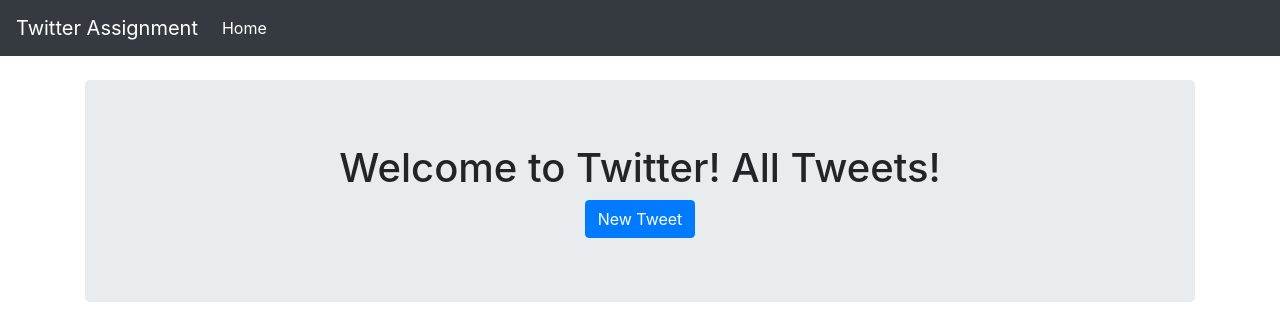
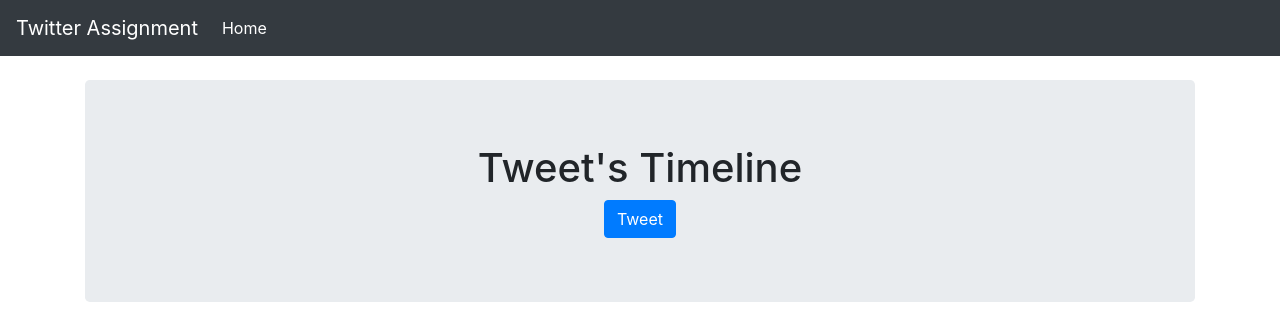
Before and after one commit to aryan-jadon/twitter-assignment-2021, a Django app: template templates/index.html in a window 1280 px wide. Shown: the top 311 px of the page. Run offline with Django 3.2, Linux system fonts and the light colour scheme; the template is opened without the code that fills it: most values are stand-ins (such as "Sample title", 1, 10 or a date in 2020); some libraries are stand-ins or nearby versions.

Commit message:
refactored files with structured code and comments

```diff
--- a/templates/index.html
+++ b/templates/index.html
@@ -1,8 +1,7 @@
 {% load static %}
-<!--Author: Swathi Anandram, Supreetha M A-->
 <!doctype html>
 <html lang="en">
-
+<!--Author: Swathi Anandram and Supreetha M A-->
 <head>
     <meta charset="utf-8">
     <meta name="viewport" content="width=device-width, initial-scale=1, shrink-to-fit=no">
@@ -48,9 +47,9 @@
 
 <main role="main" class="container">
     <div class="jumbotron" style="text-align: center;">
-      <h1>Welcome to Twitter! All Tweets!</h1>
+        <h1>Tweet's Timeline </h1>
         <a class="btn btn-primary" href="{% url 'create_tweet' %}">
-        New Tweet
+            Tweet
         </a>
     </div>
 
@@ -61,23 +60,23 @@
                     <img src="https://img.icons8.com/color/50/000000/twitter--v2.png"/>
                 </div>
                 {% for key,value in tweet_records.items %}
-            <div >
+                    <div>
                         {% if key == 'user_name' %}
                             <h5 style="position: relative;
-              right: 44%;">@{{value}}</h5>
+              right: 44%;">@{{ value }}</h5>
                         {% elif key == 'tweet' %}<h6 style="max-width: 80%;
               left: 39px;
               right: 30px;
               position: relative;">{{ value }}</h6>
                         {% elif key == 'created_at' %}
                             <h6 style="position: relative;
-              left: 42%;top: -50px;">{{value}}</h6>
+              left: 40%;top: -50px;">{{ value }}</h6>
                         {% endif %}
                     </div>
                 {% endfor %}
                 <form action="{% url 'delete_tweet' %}" method="post">
                     {% csrf_token %}
-            <input type="hidden" name="tweet_id" value="{{tweet_id}}" />
+                    <input type="hidden" name="tweet_id" value="{{ tweet_id }}"/>
                     <input class="btn btn-danger my-2 my-sm-0" type="submit" value="Delete" style="float: right;">
                 </form>
             </div>
--- a/twitter_assignment/urls.py
+++ b/twitter_assignment/urls.py
@@ -22,7 +22,7 @@ from django.conf.urls.static import static
 # url pattern mapper
 urlpatterns = [
     path('admin/', admin.site.urls),  # admin url
-    path('', include('twitter_services.urls')), # by default point to twitter_services app urls
+    path('', include('twitter_services.urls')),  # by default point to twitter_services app urls
 ]
 
 # project settings to use in production and testing mode
--- a/twitter_services/urls.py
+++ b/twitter_services/urls.py
@@ -2,7 +2,7 @@ from django.urls import path
 from .views import retrieve_index_page, create_view, delete_view
 
 urlpatterns = [
-    path('', retrieve_index_page, name="index_page"),
-    path('create/', create_view, name="create_tweet"),
-    path('delete/', delete_view, name="delete_tweet"),
+    path('', retrieve_index_page, name="index_page"),  # index page request
+    path('create/', create_view, name="create_tweet"),  # create tweet request
+    path('delete/', delete_view, name="delete_tweet"),  # delete tweet request
 ]
```
Also changed, not shown: templates/create_tweet.html (+4 -5 lines). Lines whose indentation alone changed are shown as unchanged.
